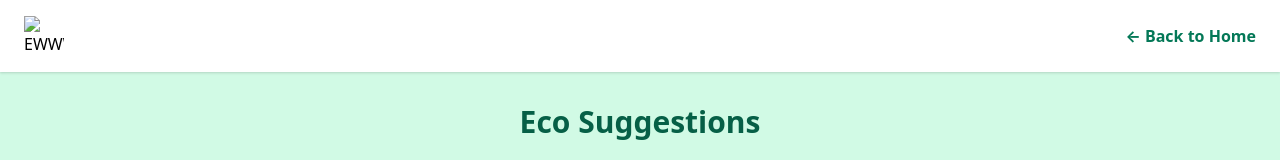
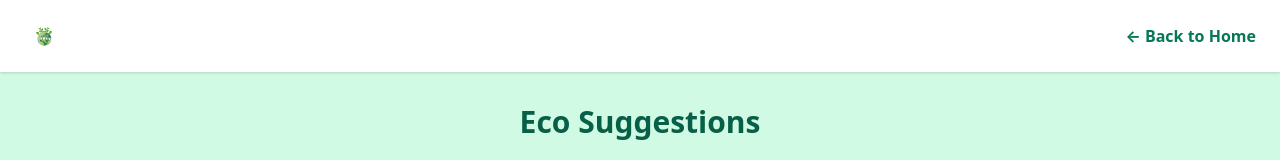
Before and after one commit to mehak1725/ewwww-frontend, a plain HTML site: page suggestions.html in a window 1280 px wide. Shown: the top 160 px of the page. Drawn offline with nearby package versions, Linux system fonts and the light colour scheme.

Commit message:
Update suggestions.html

```diff
--- a/suggestions.html
+++ b/suggestions.html
@@ -1,4 +1,3 @@
-<!-- suggestions.html -->
 <!DOCTYPE html>
 <html lang="en">
 <head>
@@ -8,16 +7,13 @@
   <link href="https://cdn.jsdelivr.net/npm/tailwindcss@2.2.19/dist/tailwind.min.css" rel="stylesheet">
 </head>
 <body class="bg-green-100 font-sans">
-
-  <!-- Nav -->
   <nav class="flex justify-between items-center px-6 py-4 bg-white shadow">
     <a href="index.html">
-      <img src="public/assets/logo.png.png" alt="EWWWW Logo" class="w-10 h-10"/>
+      <img src="/assets/logo.png" alt="EWWWW Logo" class="w-10 h-10"/>
     </a>
     <a href="index.html" class="text-green-700 font-bold hover:underline">← Back to Home</a>
   </nav>
 
-  <!-- Chat UI -->
   <div class="p-8">
     <h1 class="text-3xl font-bold text-center text-green-800 mb-6">Eco Suggestions</h1>
     <div class="max-w-xl mx-auto bg-white shadow p-6 rounded space-y-4">
```
